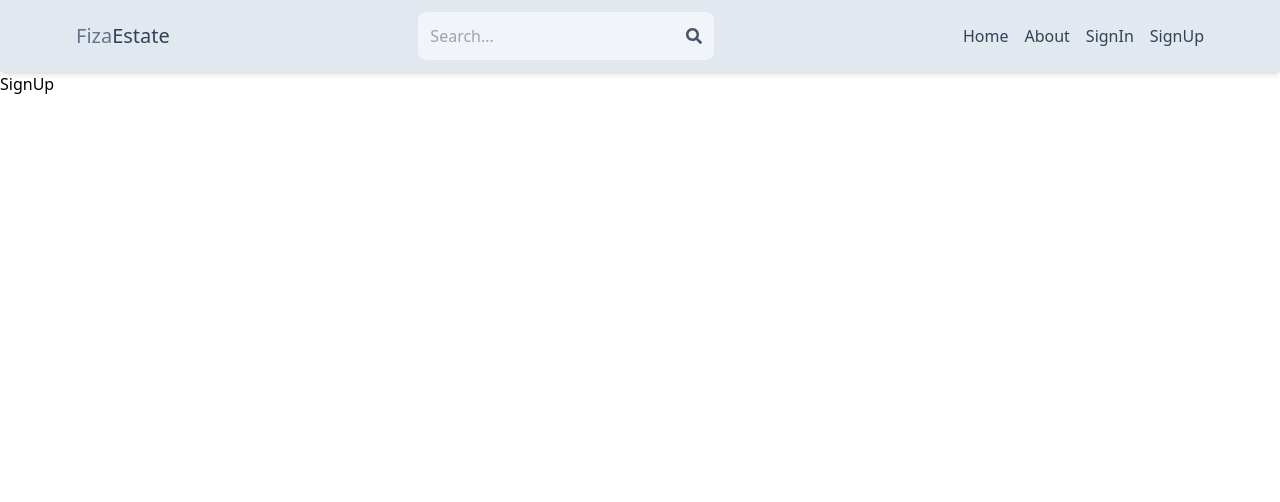
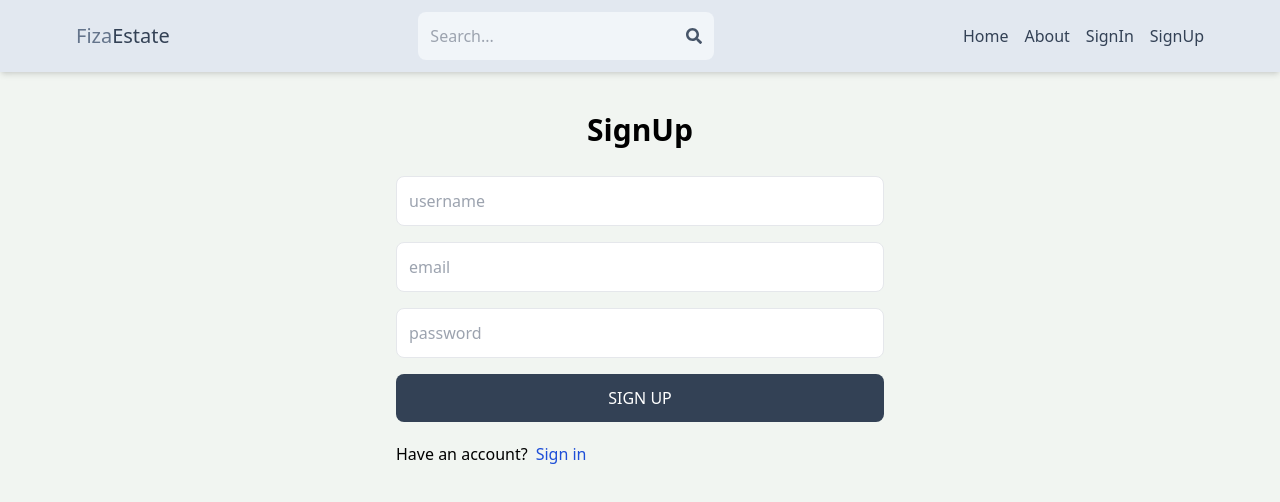
Before and after one commit to fizae47-arch/mern-estate, a React (Vite) app in the folder client/: page /SignUp in a window 1280 px wide. Shown: the top 502 px of the page. Built offline with nearby package versions, Linux system fonts and the light colour scheme.

Commit message:
complete sign up page UI

```diff
--- a/client/src/index.css
+++ b/client/src/index.css
@@ -1,3 +1,7 @@
 @tailwind base;
 @tailwind components;
 @tailwind utilities;
+
+body{
+    background-color: rgb(241, 245, 241);
+}
--- a/client/src/pages/SignUp.jsx
+++ b/client/src/pages/SignUp.jsx
@@ -1,7 +1,23 @@
-import React from 'react'
+import {Link} from 'react-router-dom'
 
 export default function SignUp() {
   return (
-    <div>SignUp</div>
+    <div className='p-3 max-w-lg mx-auto'>
+      <h1 className='text-3xl text-center font-semibold my-7'>SignUp</h1>
+      <form className='flex flex-col gap-4'>
+        <input type="text" placeholder='username'
+        className='border p-3 rounded-lg' id='username'/>
+        <input type="email" placeholder='email'
+        className='border p-3 rounded-lg' id='email'/>
+        <input type="password" placeholder='password'
+        className='border p-3 rounded-lg' id='password'/>
+        <button className='bg-slate-700 text-white p-3 rounded-lg uppercase hover:opacity-95 disabled:opacity-80'>Sign up</button>
+      </form>
+      <div className='flex gap-2 mt-5'>
+        <p>Have an account?</p>
+        <Link to={"/sign-in"}>
+        <span className='text-blue-700'>Sign in</span></Link>
+      </div>
+      </div>
   )
 }
```
Also changed, not shown: 1 other file (tests, documents, lock files or other folders).
